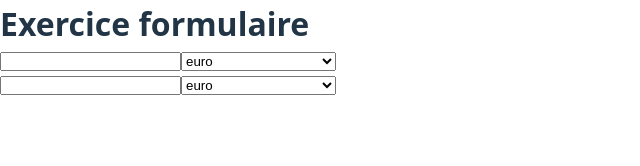
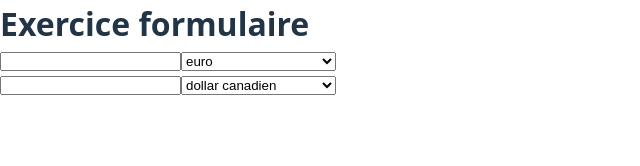
Before and after one commit to Formation-JS/BXL_FE2024_React__Exo_04, a React (Vite) app: page / in a window 1280 px wide. Shown: the top 166 px of the page, without its empty margins (0-640 px from the left). Built offline with nearby package versions, Linux system fonts and the light colour scheme.

Commit message:
Devise - Synchro form et react

```diff
--- a/src/components/currency-convert/currency-convert.jsx
+++ b/src/components/currency-convert/currency-convert.jsx
@@ -1,26 +1,33 @@
+import { useState } from 'react';
 import { getCurrencyName } from '../../tools/currency.tool';
 import deviseInfo from './../../data/devise.json';
 
 export default function CurrencyConvert() {
 
+    const [currencyFrom, setCurrencyFrom] = useState('EUR');
+    const [valueFrom, setValueFrom] = useState('');
+    const [currencyTo, setCurrencyTo] = useState('CAD');
+    const [valueTo, setValueTo] = useState('');
+
+
     return (
         <form>
             <div>
-                <input type="text" />
-                <select name="">
-                    { deviseInfo.map((elem, idx) => (
+                <input type="text" value={valueFrom} onChange={(e) => setValueFrom(e.target.value)} />
+                <select value={currencyFrom} onChange={(e) => setCurrencyFrom(e.target.value)}>
+                    {deviseInfo.map((elem, idx) => (
                         <option key={idx} value={elem.currency}>{getCurrencyName(elem.currency)}</option>
                     ))}
                 </select>
             </div>
             <div>
-                <input type="text" />
-                 <select name="">
-                    { deviseInfo.map((elem, idx) => (
+                <input type="text" value={valueTo} readOnly />
+                <select value={currencyTo} onChange={(e) => setCurrencyTo(e.target.value)}>
+                    {deviseInfo.map((elem, idx) => (
                         <option key={idx} value={elem.currency}>{getCurrencyName(elem.currency)}</option>
                     ))}
                 </select>
             </div>
         </form>
-    )
+    );
 }
```
